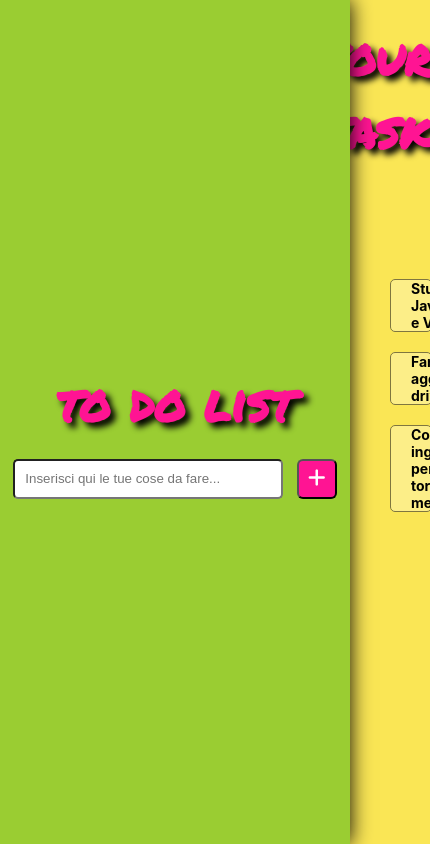
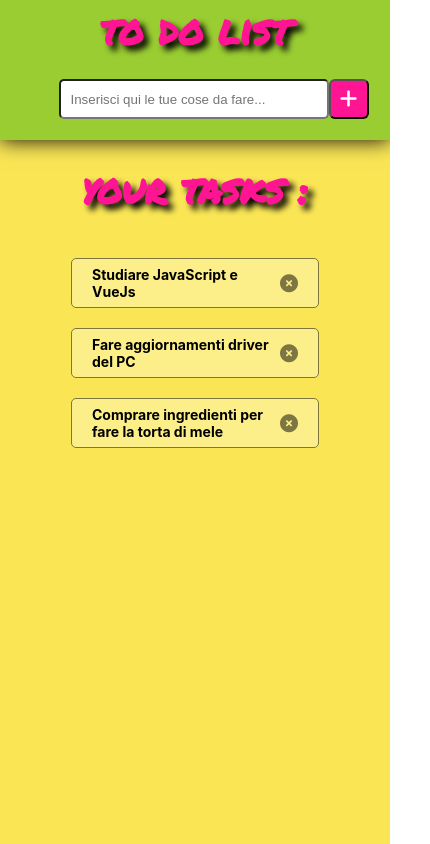
Before and after one commit to marcocor25/vue-todolist, a plain HTML site: page index.html in a window 390 px wide. Shown: the whole page, 430 px wide, since content can reach past the window. Drawn offline with nearby package versions, Linux system fonts and the light colour scheme.

Commit message:
Creato layout responsive

```diff
--- a/app.js
+++ b/app.js
@@ -32,20 +32,28 @@ const app = new Vue({
     methods: {
 
         addTask: function() {
-
             if (this.newTask !== '') {
-                this.taskList.push({text: this.newTask})
+                this.taskList.push({text: this.newTask, value: false})
             } else {
                 alert('Devi scrivere una task!')
             }
 
             this.newTask = ''
-
         },
 
         deleteTask (i) {
             this.taskList.splice(i, 1)
         },
+
+        taskDone (j) {
+
+            if (j.value == true) {
+                j.value = false
+            } else {
+                j.value = true
+            }
+
+        },
     },
 });
 
--- a/index.html
+++ b/index.html
@@ -8,6 +8,7 @@
     <link href="https://fonts.googleapis.com/css2?family=Permanent+Marker&display=swap" rel="stylesheet">
     <link rel="stylesheet" href="https://cdnjs.cloudflare.com/ajax/libs/font-awesome/6.0.0/css/all.min.css" integrity="sha512-9usAa10IRO0HhonpyAIVpjrylPvoDwiPUiKdWk5t3PyolY1cOd4DSE0Ga+ri4AuTroPR5aQvXU9xC6qOPnzFeg==" crossorigin="anonymous" referrerpolicy="no-referrer" />
     <link rel="stylesheet" href="style.css">
+    <link rel="stylesheet" href="media.css">
     <link rel="icon" href="https://www.kpcommunication.it/wordpress/wp-content/uploads/2018/02/to-do-list-png-big-image-png-1923-1.png">
     <title>To Do List</title>
 </head>
@@ -26,9 +27,9 @@
         <div class="main-content">
             <h1 :class="title">{{mainTitle}}</h1>
             <ul :class="ulClass">
-                <li :title="messageDone" v-for="(task, index) in taskList">
+                <li @click="taskDone(task)" :title="messageDone" v-for="(task, index) in taskList" :class="">
                     {{task.text}}
-                    <i :title="messageDelete" @click="deleteTask(index)" class="fa-solid fa-circle-xmark"></i>
+                    <div><i :title="messageDelete" @click="deleteTask(index)" class="fa-solid fa-circle-xmark"></i></div>
                 </li>
             </ul>
         </div>
--- /dev/null
+++ b/media.css
@@ -0,0 +1,24 @@
+@media all and (max-width: 768px) {
+    #root {
+        flex-direction: column;
+    }
+
+    .sidebar {
+        height: 140px;
+    }
+
+    .title {
+        font-size: 40px;
+    }
+
+    .bar-wrapper {
+        width: 55%;
+        padding-bottom: 40px;
+    }
+}
+
+@media all and (max-width: 620px) {
+    .bar-wrapper {
+        width: 70%;
+    }
+}
--- a/style.css
+++ b/style.css
@@ -88,6 +88,11 @@ button {
     background: rgba(255, 255, 255, 0.3);
 }
 
+.active {
+    text-decoration: line-through;
+    color: rgba(0, 0, 0, 0.3);
+}
+
 .fa-circle-xmark {
     font-size: 18px;
     opacity: 0.5;
```
